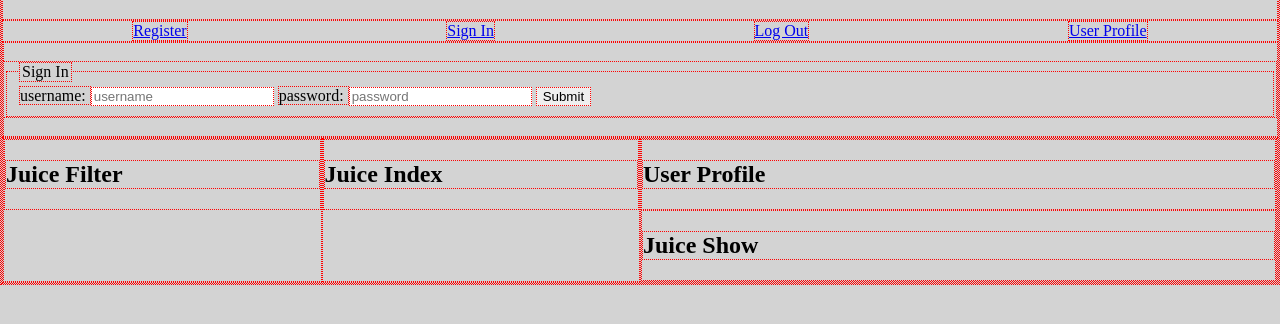
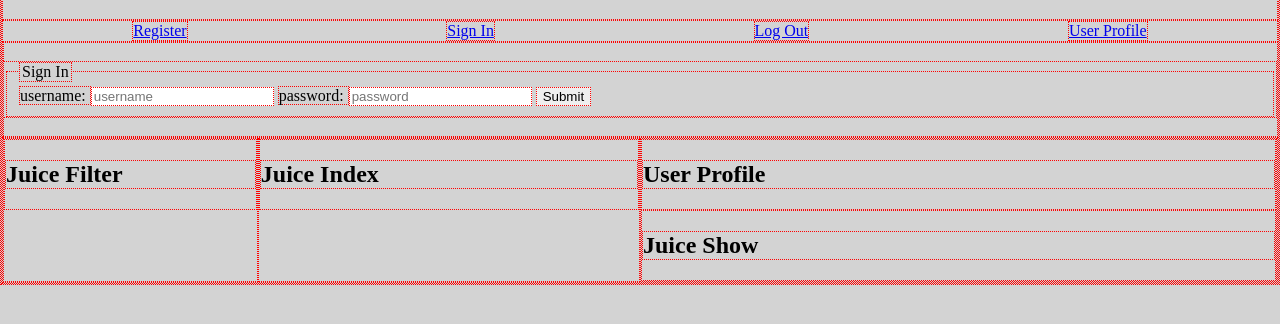
Before and after one commit to cwithac/creativejuices_app_frontend, a website: page public/index.html in a window 1280 px wide. Shown: the part 66-390 px from the top of the page. Drawn offline with nearby package versions, Linux system fonts and the light colour scheme.

Commit message:
Skeleton Spacing

```diff
--- a/public/css/style.css
+++ b/public/css/style.css
@@ -33,11 +33,11 @@ header h1 {
 }
 
 .left {
-  width: 25%;
+  width: 20%;
 }
 
 .center {
-  width: 25%
+  width: 30%
 }
 
 .right {
```
